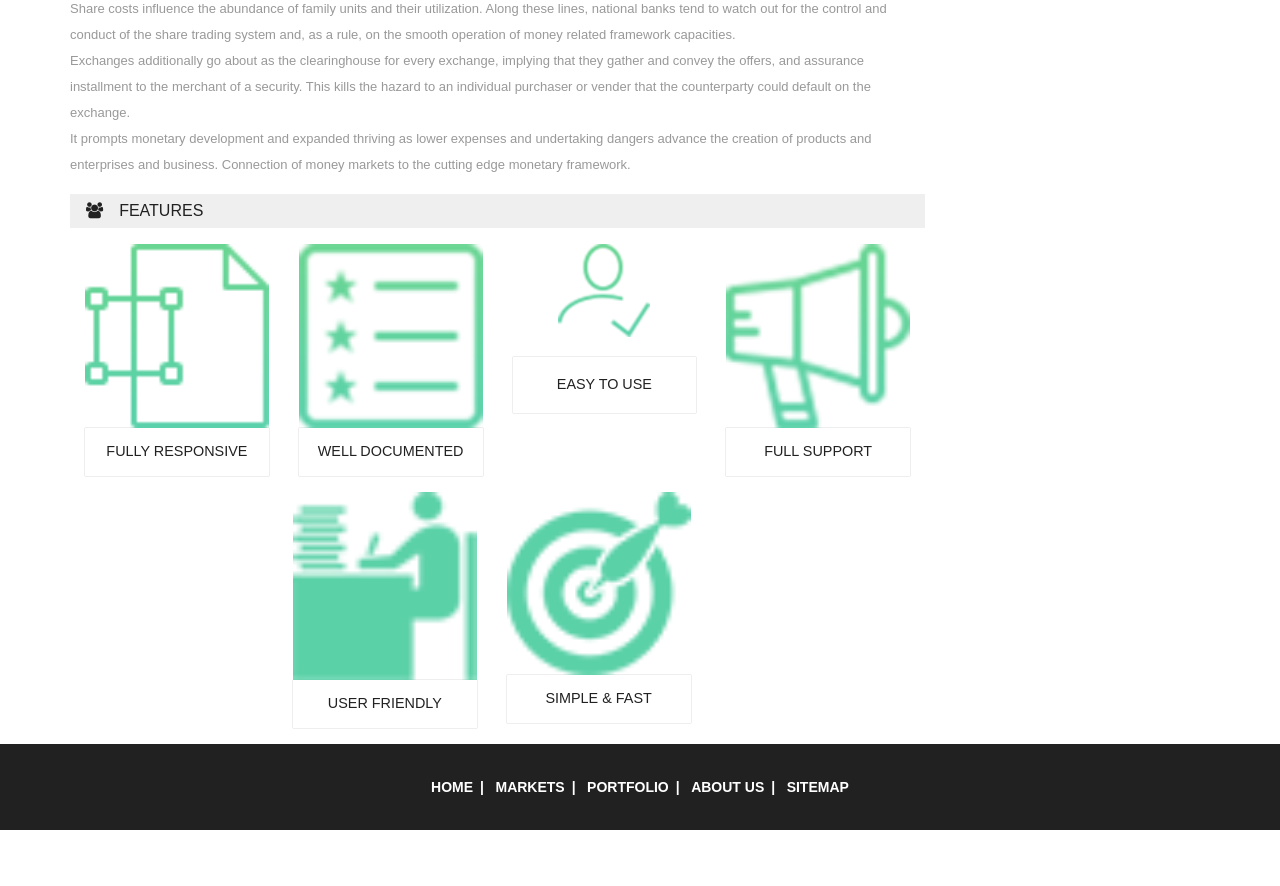
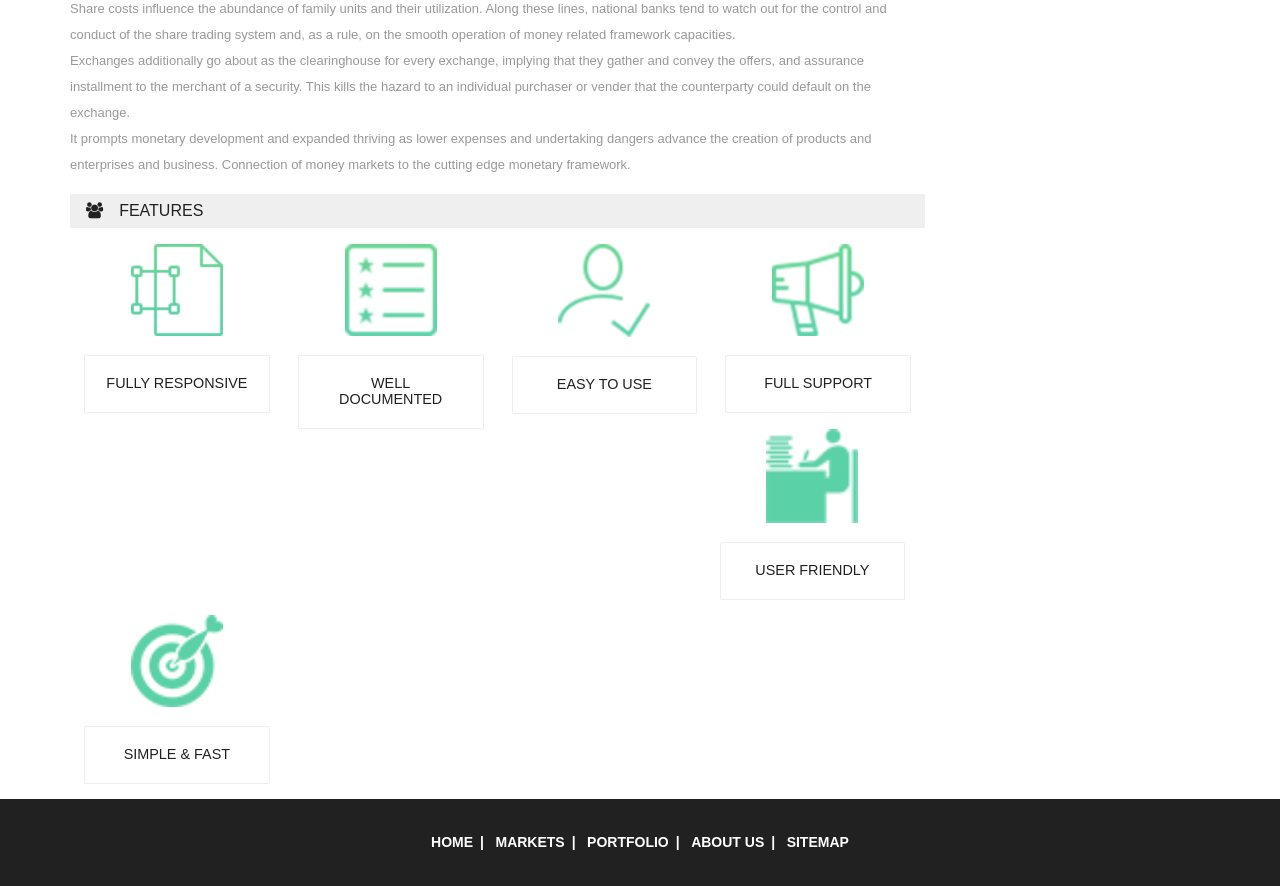
Before and after one commit to ShreyanshLodha/ProjectX, a Django app: template Project/templates/about.html in a window 1280 px wide. Shown: the part 762-1648 px from the top of the page. Before the commit the page ends 1592 px from the top, so only its background shows below. Run offline with Django 3.2, Linux system fonts and the light colour scheme; the template is opened without the code that fills it, so the values that code supplies are empty; some libraries are stand-ins or nearby versions; some web fonts are replaced.

Commit message:
image alignment changes and padding added

```diff
--- a/Project/templates/about.html
+++ b/Project/templates/about.html
@@ -185,9 +185,11 @@
 						<h5 ><i class="fa fa-users" aria-hidden="true"></i>Features</h5>
 						<div class="col-md-3 agileinfo_trade_team_grid">
 							<div class="agileinfo_trade_team_grid1">
-								<div class="agile_chat_grid1">
-									<img src="{% static "images/feature1.png" %}" alt=" " class="img-responsive">
+								<div class="agile_chat_grid1" >
+									<center>
+									<img src="{% static "images/feature1.png" %}" alt=" " class="img-responsive" style="width:50%; height:50%;">
 									<!-- <div class="agile_p_mask agile_p_mask_team"> -->
+									</center>
 										<!-- <ul> -->
 											<!-- <li><a href="#" class="wthree_facebook"><i class="fa fa-facebook" aria-hidden="true"></i></a></li> -->
 											<!-- <li><a href="#" class="wthree_twitter"><i class="fa fa-twitter" aria-hidden="true"></i></a></li> -->
@@ -195,7 +197,7 @@
 										<!-- </ul> -->
 									<!-- </div> -->
 								</div>
-								<div class="agileinfo_trade_team_agile">
+								<div class="agileinfo_trade_team_agile" style="padding:20px; margin-top:20px;">
 									<h6>Fully Responsive</h6>
 								</div>
 							</div>
@@ -204,8 +206,10 @@
 						<div class="col-md-3 agileinfo_trade_team_grid">
 							<div class="agileinfo_trade_team_grid1">
 								<div class="agile_chat_grid1">
-									<img src="{% static "images/feature2.png" %}" alt=" " class="img-responsive">
+<center>
+								<img src="{% static "images/feature2.png" %}" alt=" " class="img-responsive" style="width:50%; height:50%;">
 									<!-- <div class="agile_p_mask agile_p_mask_team"> -->
+									</center>
 										<!-- <ul> -->
 											<!-- <li><a href="#" class="wthree_facebook"><i class="fa fa-facebook" aria-hidden="true"></i></a></li> -->
 											<!-- <li><a href="#" class="wthree_twitter"><i class="fa fa-twitter" aria-hidden="true"></i></a></li> -->
@@ -213,7 +217,7 @@
 										<!-- </ul> -->
 									<!-- </div> -->
 								</div>
-								<div class="agileinfo_trade_team_agile">
+								<div class="agileinfo_trade_team_agile" style="padding:20px; margin-top:20px;">
 									<h6>Well Documented</h6>
 								</div>
 							</div>
@@ -243,8 +247,10 @@
 						<div class="col-md-3 agileinfo_trade_team_grid">
 							<div class="agileinfo_trade_team_grid1">
 								<div class="agile_chat_grid1">
-									<img src="{% static "images/feature4.png" %}" alt=" " class="img-responsive">
+								<center>
+									<img src="{% static "images/feature4.png" %}" alt=" " class="img-responsive" style="width:50%; height:50%;">
 									<!-- <div class="agile_p_mask agile_p_mask_team"> -->
+									</center>
 										<!-- <ul> -->
 											<!-- <li><a href="#" class="wthree_facebook"><i class="fa fa-facebook" aria-hidden="true"></i></a></li> -->
 											<!-- <li><a href="#" class="wthree_twitter"><i class="fa fa-twitter" aria-hidden="true"></i></a></li> -->
@@ -252,7 +258,7 @@
 										<!-- </ul> -->
 									<!-- </div> -->
 								</div>
-								<div class="agileinfo_trade_team_agile">
+								<div class="agileinfo_trade_team_agile" style="padding:20px; margin-top:20px;">
 									<h6>Full Support</h6>
 								</div>
 							</div>
@@ -262,8 +268,10 @@
 						<div class="col-md-3 agileinfo_trade_team_grid">
 							 <div class="agileinfo_trade_team_grid1">
 								<div class="agile_chat_grid1">
-									<img src="{% static "images/feature6.png" %}" alt=" " class="img-responsive">
+								<center>
+									<img src="{% static "images/feature6.png" %}" alt=" " class="img-responsive" style="width:50%; height:50%;">
 									<!-- <div class="agile_p_mask agile_p_mask_team"> -->
+									</center>
 										<!-- <ul> -->
 											<!-- <li><a href="#" class="wthree_facebook"><i class="fa fa-facebook" aria-hidden="true"></i></a></li> -->
 											<!-- <li><a href="#" class="wthree_twitter"><i class="fa fa-twitter" aria-hidden="true"></i></a></li> -->
@@ -271,7 +279,7 @@
 										<!-- </ul> -->
 									<!-- </div> -->
 								</div>
-								<div class="agileinfo_trade_team_agile">
+								<div class="agileinfo_trade_team_agile" style="padding:20px; margin-top:20px;">
 									<h6>User Friendly</h6>
 								</div>
 							</div>
@@ -279,8 +287,10 @@
 						<div class="col-md-3 agileinfo_trade_team_grid">
 							<div class="agileinfo_trade_team_grid1">
 								<div class="agile_chat_grid1">
-									<img src="{% static "images/feature5.png" %}" alt=" " class="img-responsive">
+								<center>
+									<img src="{% static "images/feature5.png" %}" alt=" " class="img-responsive" style="width:50%; height:50%;">
 									<!-- <div class="agile_p_mask agile_p_mask_team"> -->
+									</center>
 										<!-- <ul> -->
 											<!-- <li><a href="#" class="wthree_facebook"><i class="fa fa-facebook" aria-hidden="true"></i></a></li> -->
 											<!-- <li><a href="#" class="wthree_twitter"><i class="fa fa-twitter" aria-hidden="true"></i></a></li> -->
@@ -288,7 +298,7 @@
 										<!-- </ul> -->
 									<!-- </div> -->
 								</div>
-								<div class="agileinfo_trade_team_agile">
+								<div class="agileinfo_trade_team_agile" style="padding:20px; margin-top:20px;">
 									<h6>Simple & Fast</h6>
 								</div>
 							</div>
```
